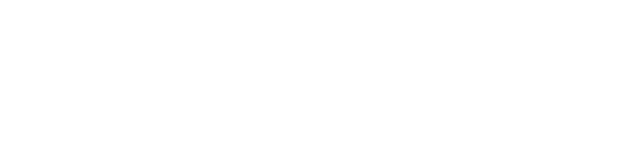
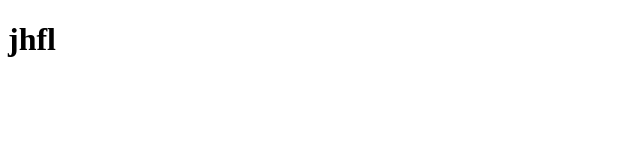
Before and after one commit to izotovav/my-project, a plain HTML site: page index.html in a window 1280 px wide. Shown: the whole page, without its empty margins (0-640 px from the left). Drawn offline with Linux system fonts and the light colour scheme.

```diff
--- a/index.html
+++ b/index.html
@@ -6,6 +6,6 @@
   <title>Document</title>
 </head>
 <body>
-
+  <h1>jhfl</h1>
 </body>
 </html>
```
